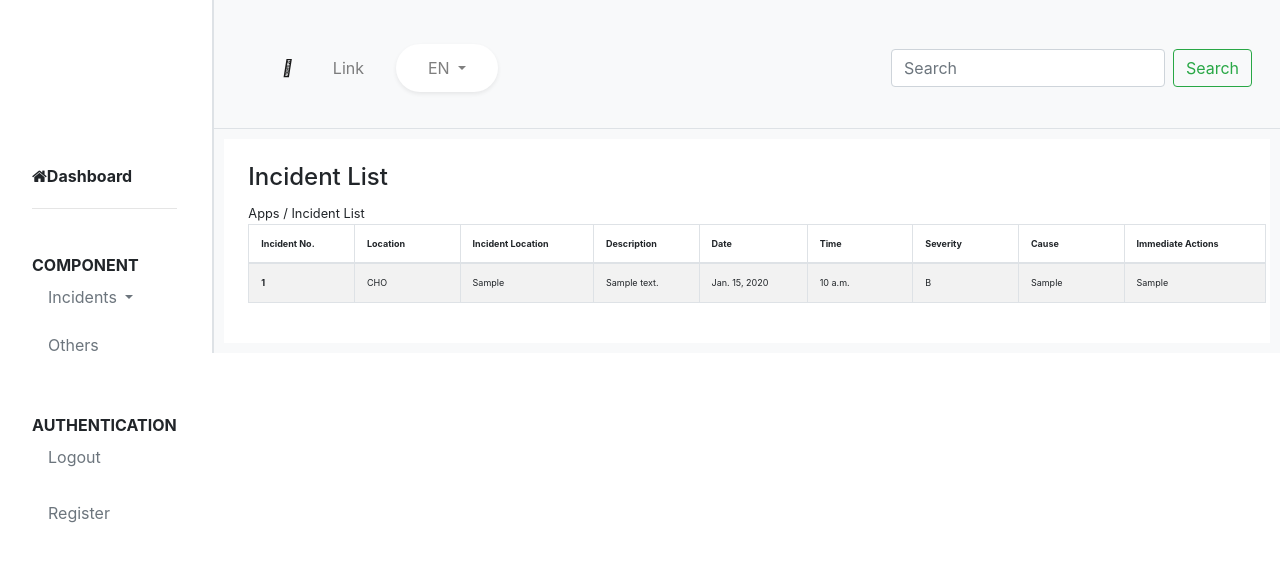
After one commit to parvej1999/IntenshipWork, a Django app: page /incident-list/ in a window 1280 px wide. The commit adds this page. Shown: the top 562 px of the page. Run offline with Django 3.2, Linux system fonts and the light colour scheme; a user stored in the database is signed in; tables that the repository leaves empty hold one stand-in row (values such as "Sample post"); some libraries are stand-ins or nearby versions.

Commit message:
added list.html

```diff
--- a/myForm/mainForm/urls.py
+++ b/myForm/mainForm/urls.py
@@ -4,4 +4,5 @@ from . import views
 
 urlpatterns = [
     path('', views.displayForm, name='displayForm'),
+    path('incident-list/', views.incidentList, name='incidentList')
 ]
--- a/myForm/mainForm/views.py
+++ b/myForm/mainForm/views.py
@@ -31,6 +31,20 @@ def displayForm(request):
             print('after form.reporeted_by ')
             formData.save()
             print('saved')
-            return redirect('register')
+            return redirect('incidentList')
     form = reportForm()
-    return render(request, 'mainForms/form.html', {'form': form})
+    context = {
+        'form': form,
+        'title': 'Incident Report Form',
+    }
+    return render(request, 'mainForms/form.html', context)
+
+
+@login_required
+def incidentList(request):
+    list = myForm.objects.all()
+    context = {
+        'incident_list': list,
+        'title': 'Incident List',
+    }
+    return render(request, 'mainForms/IncidentList.html', context)
--- /dev/null
+++ b/myForm/templates/mainForms/IncidentList.html
@@ -0,0 +1,40 @@
+{% extends "mainForms/base.html" %}
+{% load crispy_forms_tags %}
+{% block content %}
+<div class="p-4 table-back">
+    <h4>Incident List</h4>
+    <small>Apps&nbsp/&nbspIncident List</small>
+
+    <table
+        class="table table-striped table-responsive-sm table-responsive-md table-responsive-lg table-bordered table-hover table-custom">
+        <thead>
+            <tr>
+                <th scope="col">Incident No.</th>
+                <th scope="col">Location</th>
+                <th scope="col">Incident Location</th>
+                <th scope="col">Description</th>
+                <th scope="col">Date</th>
+                <th scope="col">Time</th>
+                <th scope="col">Severity</th>
+                <th scope="col">Cause</th>
+                <th scope="col">Immediate Actions</th>
+            </tr>
+        </thead>
+        <tbody>
+            {% for incident in incident_list %}
+            <tr>
+                <th scope="row">{{forloop.counter}}</th>
+                <td>{{incident.Location}}</td>
+                <td>{{incident.incident_loc}}</td>
+                <td>{{incident.Incident_desc}}</td>
+                <td>{{incident.DateOfAcci}}</td>
+                <td>{{incident.TimeOfAcci}}</td>
+                <td>{{incident.initial_seve}}</td>
+                <td>{{incident.suspected_cause}}</td>
+                <td>{{incident.immediate_act}}</td>
+            </tr>
+            {% endfor %}
+        </tbody>
+    </table>
+</div>
+{% endblock %}
--- a/myForm/templates/mainForms/base.html
+++ b/myForm/templates/mainForms/base.html
@@ -50,6 +50,33 @@
     .auth li {
       margin-left: 3rem;
     }
+
+    .table-custom {
+      font-size: xx-small;
+      width: 102%;
+    }
+
+    .table-back {
+      background-color: white;
+      margin: 10px;
+    }
+
+    table {
+
+      border-collapse: collapse;
+    }
+
+
+    table td,
+    table th {
+      padding: 12px;
+      width: 5rem;
+      white-space: nowrap;
+    }
+
+    /* #th-custom-width {
+      width: 15rem;
+    } */
   </style>
 
   <title>Hello, world!</title>
@@ -98,8 +125,8 @@
 
     </div>
 
-    <div class="col-md-10 border-left">
-      <div class="main border-bottom bg-light">
+    <div class="col-md-10  border-left bg-light">
+      <div class="main border-bottom ">
         <table class="table table-borderless">
           <tbody>
             <tr>
```
